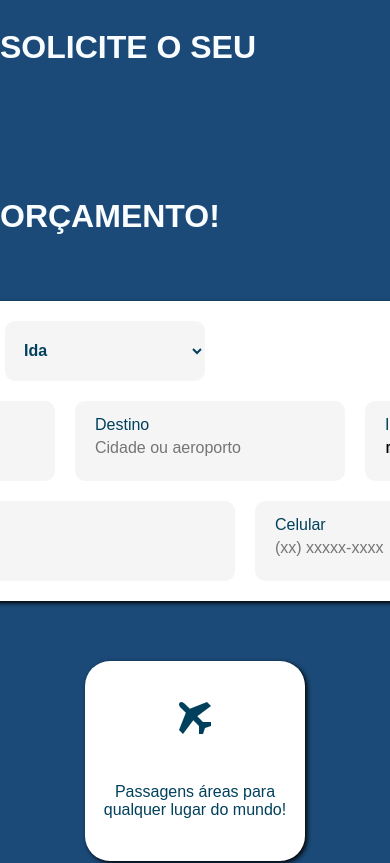
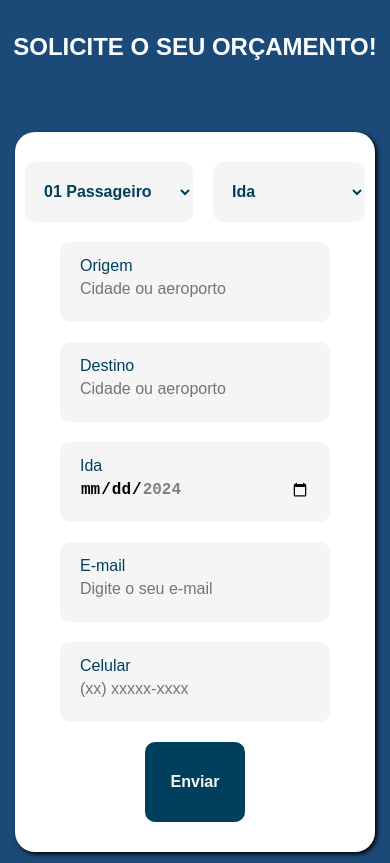
Before and after one commit to igorfmontenegro/montrip, a React (Vite) app: page / in a window 390 px wide. Shown: the part 1720-2583 px from the top of the page. Built offline with nearby package versions, Linux system fonts and the light colour scheme; the HTML template or start-up script is replaced by a standard one.

Commit message:
fix: responsive mobile

```diff
--- a/package.json
+++ b/package.json
@@ -17,6 +17,7 @@
     "react-dom": "^18.2.0",
     "react-hook-form": "^7.49.3",
     "react-icons": "^5.0.1",
+    "react-responsive": "^9.0.2",
     "styled-components": "^6.1.8"
   },
   "devDependencies": {
--- a/src/components/Budgets/Budgets.styles.ts
+++ b/src/components/Budgets/Budgets.styles.ts
@@ -23,23 +23,39 @@ export const Content = styled.div`
     color: #f9fdff;
     font-size: 2rem;
     line-height: 20vh;
+
+    @media (max-width: 550px) {
+      font-size: 1.5rem;
+    }
   }
 `
 
 export const Box = styled.form`
   display: flex;
   flex-direction: column;
+  gap: 20px;
+  padding: 30px 0;
   justify-content: space-evenly;
-  height: 300px;
-
   background-color: #fff;
   border-radius: 20px 20px;
   box-shadow: 2px 2px 4px #000;
+
+  @media (max-width: 900px) {
+    width: 500px;
+  }
+
+  @media (max-width: 550px) {
+    width: 360px;
+  }
 `
 
 export const Option = styled.div`
   display: flex;
   margin-left: 30px;
+
+  @media (max-width: 550px) {
+    margin-left: 0;
+  }
 
   select {
     background-color: #f5f5f5;
@@ -58,6 +74,12 @@ export const Option = styled.div`
 export const Segment = styled.div`
   display: flex;
   margin: 0 30px;
+
+  @media (max-width: 900px) {
+    flex-direction: column;
+    align-items: center;
+    gap: 20px;
+  }
 `
 
 interface ContainerInputProps {
@@ -109,6 +131,12 @@ export const Data = styled.div`
     border-radius: 10px;
     height: 80px;
   }
+
+  @media (max-width: 900px) {
+    flex-direction: column;
+    align-items: center;
+    gap: 20px;
+  }
 `
 
 export const CardsContainer = styled.div`
--- a/src/components/Budgets/index.tsx
+++ b/src/components/Budgets/index.tsx
@@ -12,6 +12,7 @@ import {
   Option,
   Segment
 } from './Budgets.styles'
+import { useMediaQuery } from 'react-responsive'
 
 import { ImAirplane, ImAlarm } from 'react-icons/im'
 import { TbPigMoney } from 'react-icons/tb'
@@ -29,6 +30,7 @@ export function Budgets() {
     reset,
     formState: { errors }
   } = useForm<FormData>()
+  const isWideScreen = useMediaQuery({ minWidth: 551 })
 
   const today = new Date()
   const minDate = today.toISOString().split('T')[0]
@@ -111,7 +113,10 @@ export function Budgets() {
                 placeholder="Cidade ou aeroporto"
               />
             </ContainerInput>
-            <ContainerInput width="200px" haserror={errors.data_ida?.type}>
+            <ContainerInput
+              width={isWideScreen ? '200px' : '270px'}
+              haserror={errors.data_ida?.type}
+            >
               <label> Ida </label>
               <input
                 {...register('data_ida', { required: true })}
@@ -122,7 +127,7 @@ export function Budgets() {
               />
             </ContainerInput>
             {selectedOption === 'ida_e_volta' && (
-              <ContainerInput width="200px">
+              <ContainerInput width={isWideScreen ? '200px' : '270px'}>
                 <label> Volta </label>
                 <input
                   {...register('data_volta')}
@@ -136,7 +141,10 @@ export function Budgets() {
           </Segment>
 
           <Data>
-            <ContainerInput width="450px" haserror={errors.email?.type}>
+            <ContainerInput
+              width={isWideScreen ? '450px' : '270px'}
+              haserror={errors.email?.type}
+            >
               <label> E-mail </label>
               <input
                 {...register('email', { required: true })}
@@ -144,7 +152,10 @@ export function Budgets() {
                 placeholder="Digite o seu e-mail"
               />
             </ContainerInput>
-            <ContainerInput width="250px" haserror={errors.celular?.type}>
+            <ContainerInput
+              width={isWideScreen ? '250px' : '270px'}
+              haserror={errors.celular?.type}
+            >
               <label> Celular </label>
               <input
                 {...register('celular', { required: true, minLength: 15 })}
```
Also changed, not shown: 1 other file (tests, documents, lock files or other folders).
